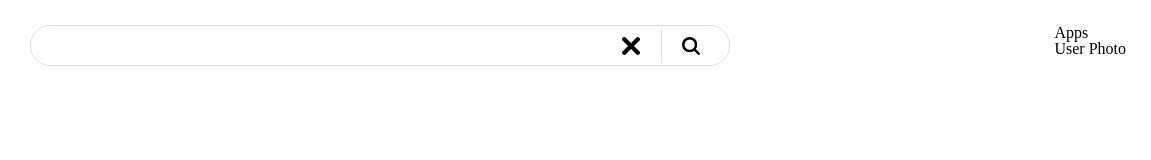
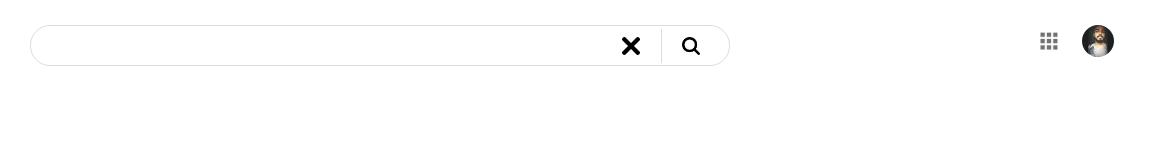
Before and after one commit to i-vanuchi/study_clone-google-results, a plain HTML site: page index.html in a window 1280 px wide. Shown: the full height of the page, 129-1280 px from the left. Drawn offline with Linux system fonts and the light colour scheme.

Commit message:
Estilizado os itens à direita no Header, via CSS.

```diff
--- a/css/styles.css
+++ b/css/styles.css
@@ -1,3 +1,5 @@
+/* HEADER DA PÁGINA */
+
 header {
     padding: 25px 25px 0 25px;
 }
@@ -46,4 +48,26 @@ header {
 
 .right-items {
     float: right;
+    display: flex;
+    align-items: center;
 }
+.apps-button {
+    background: url(../img/apps2.jpg);
+    width: 18px;
+    height: 18px;
+}
+.user-photo {
+    background: url(../img/user-photo.jpg);
+    width: 32px;
+    height: 32px;
+    border-radius: 16px;
+}
+
+.apps-button,
+.user-photo {
+    margin: 0 12px;
+    background-position: center;
+    background-size: cover;
+    background-repeat: no-repeat;
+    text-indent: -9999px;
+}
```
Also changed, not shown: img/apps2.jpg (added), img/user-photo.jpg (added).
